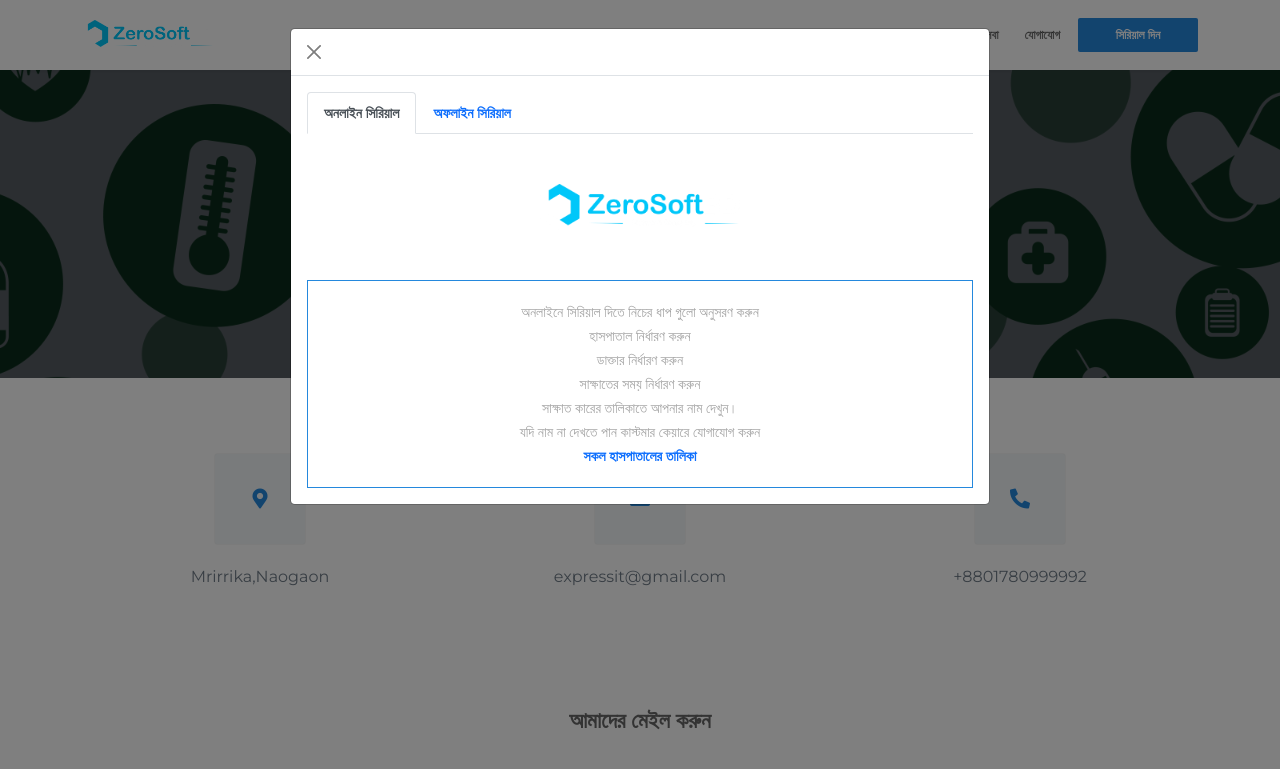
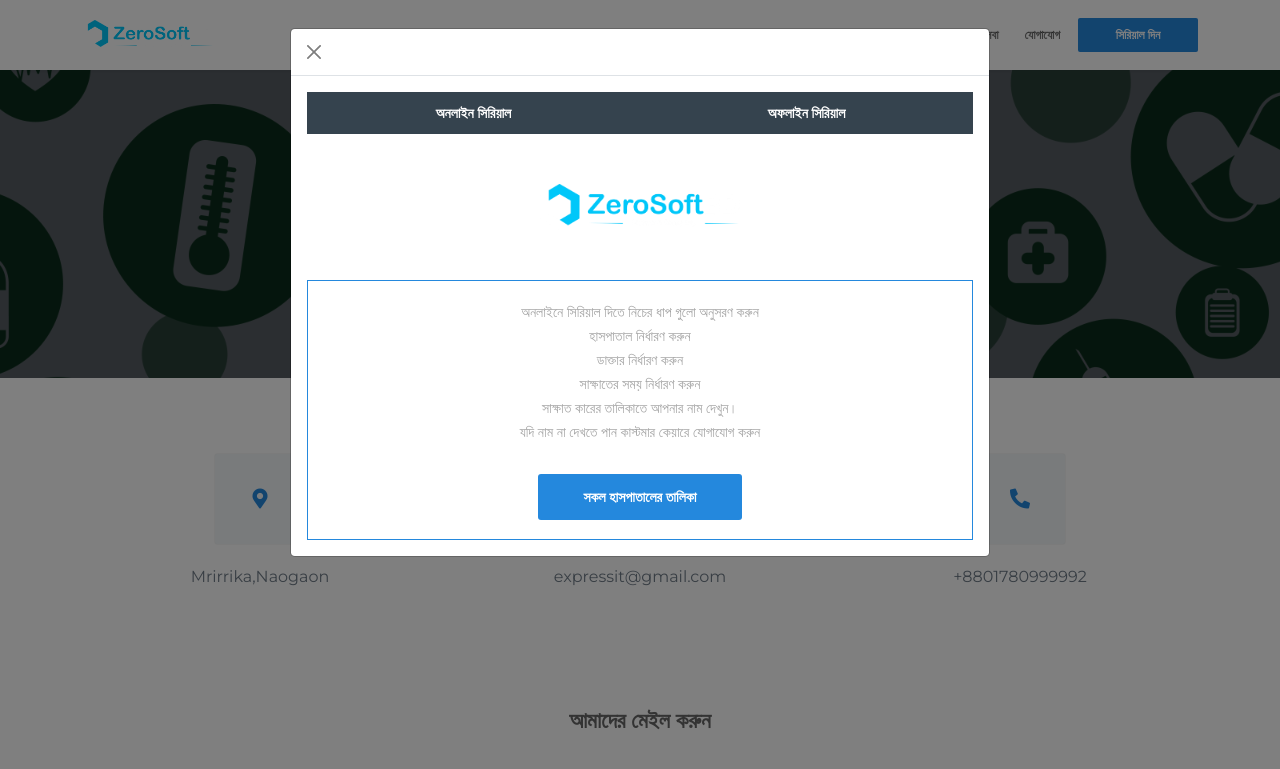
Before and after one commit to akjmalamin7/clinic, a plain HTML site: page contact.html in a window 1280 px wide. Both pictures are taken after a click on the link "সিরিয়াল দিন". Shown: the top 769 px of the page. Drawn offline with nearby package versions, Linux system fonts and the light colour scheme.

Commit message:
serial din button complete

```diff
--- a/assets/css/style.css
+++ b/assets/css/style.css
@@ -590,7 +590,38 @@ img{
 .modalLogo img{
     width:100%;
 }
-
+.onlineSerialButton {
+	margin-top: 30px;
+}
+.onlineSerialButton a{
+    display: inline-block;
+    padding: 11px 46px;
+    border-radius: 3px;
+    border: none;
+    background-color: #2488DD;
+    color: #fff;
+}
+.nav.nav-tabs{
+    display:flex;
+    flex-wrap:wrap;
+    justify-content:space-between;
+}
+.nav.nav-tabs .nav-item{
+    width:50%;
+    text-align:center;
+}
+.nav-tabs .nav-link{
+    border: 1px solid transparent !important;
+    border-radius: 0px !important;
+    background-color:#35434e !important;
+    color:#fff !important;
+}
+.nav-tabs .nav-link:focus, .nav-tabs .nav-link:hover {
+	background-color: #2488DD !important;
+    color: #fff !important;
+    border: 1px solid transparent !important;
+    border-radius: 0px !important;
+}
 /* ==============================================================
 =======================  END CONTACT  SECTION ====================
 =================================================================*/
--- a/contact.html
+++ b/contact.html
@@ -201,7 +201,21 @@
                                                </div>
                                             </div>
                                             <div class="tab-pane fade " id="tab2">
-                                                <p class="text-success">Lorem ipsum dolor sit amet consectetur adipisicing elit. Excepturi, nesciunt quis voluptates qui earum nisi reiciendis nemo repudiandae expedita sint molestias est enim, ex quibusdam, asperiores repellendus ipsum debitis! Corporis.</p>
+                                                <div class="onlineSerial">
+                                                    <div class="onlineSerialLog text-center">
+                                                        <a class="modalLogo" href="#">
+                                                            <img src="assets/images/logo/zeroSoft2.png" alt="logo">
+                                                        </a>
+                                                    </div>
+                                                    <div class="onlineSerialContent">
+                                                        <p>মোবাইলের মাধ্যমে সিরিয়াল দিতে হটলাইনে ফোন করুন </p>
+                                                        <ul>
+                                                            <li><a href="tel:+8801700000000 ">+88 01700000000</a> </li>
+                                                            <li> অথবা ইমেইল করুন</li>
+                                                            <li><a href="mailto:info@test.com">info@test.com</a> </li>
+                                                        </ul>
+                                                    </div>
+                                                </div>
                                             </div>
                                         </div>
                                     </div>
```
